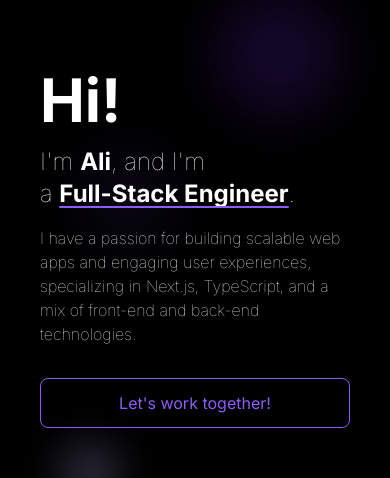
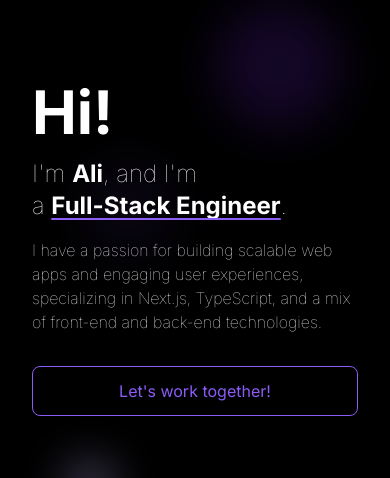
Before and after one commit to AliEskandari/personal-website, a Next.js app: page / in a window 390 px wide. Shown: the part 173-651 px from the top of the page. Built offline with nearby package versions, Linux system fonts and the light colour scheme.

Commit message:
smaller mobile padding

```diff
--- a/app/page.tsx
+++ b/app/page.tsx
@@ -220,7 +220,7 @@ export default function Home() {
 
             <div
               data-name="hero:text"
-              className="flex flex-col gap-4 px-10 sm:pt-10"
+              className="flex flex-col gap-4 px-8 sm:pt-10"
             >
               <Reveal
                 delay={0}
@@ -476,7 +476,7 @@ function Section({ heading, children, className }: SectionProps) {
   return (
     <section
       className={twMerge(
-        "max-w-4xl mx-auto mb-24 w-full px-10 sm:px-0",
+        "max-w-4xl mx-auto mb-24 w-full px-8 sm:px-0",
         className
       )}
     >
```
